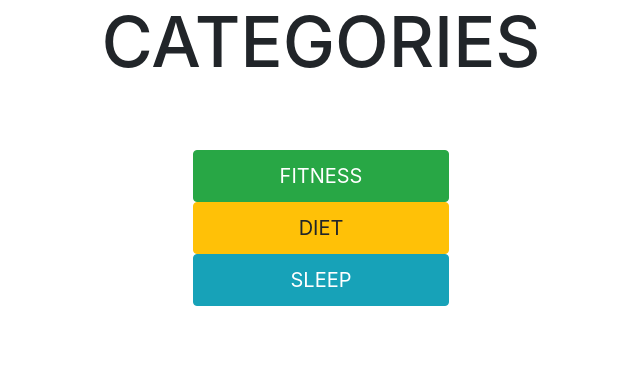
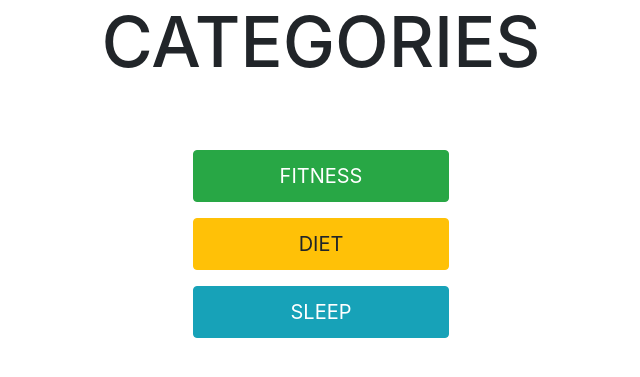
Before and after one commit to katherine81779/rootsup, a Flask app: page /categories in a window 1280 px wide. Shown: the part 162-539 px from the top of the page, without its empty margins (319-959 px from the left). Run offline with Flask 2, Linux system fonts and the light colour scheme; some libraries are stand-ins or nearby versions.

Commit message:
reformatted category

```diff
--- a/templates/categories.html
+++ b/templates/categories.html
@@ -8,9 +8,6 @@
     Font-size: 70px;
     text-align: center;
     Line-height: 200px;
-  }
-  form{
-    Text-align: center;
   }
   .btn-block{
     text-align: center;
@@ -32,8 +29,8 @@
 
 	<h1> CATEGORIES </h1>
 	<form action = '/fitness'>
-	<a href="/fitness"><button type="button" class="btn btn-success btn-block mx-auto">FITNESS</button></a>
-	<a href="/diet"><button type="button" class="btn btn-warning btn-block mx-auto">DIET</button></a>
-	<a href="sleep"><button type="button" class="btn btn-info btn-block mx-auto">SLEEP</button></a>
+	<a href="/fitness" class="text-decoration-none"><button type="button" class="btn btn-success btn-block mx-auto mb-3">FITNESS</button></a>
+	<a href="/diet" class="text-decoration-none"><button type="button" class="btn btn-warning btn-block mx-auto mb-3">DIET</button></a>
+	<a href="sleep" class="text-decoration-none"><button type="button" class="btn btn-info btn-block mx-auto">SLEEP</button></a>
 	</form>
 </body>
```
